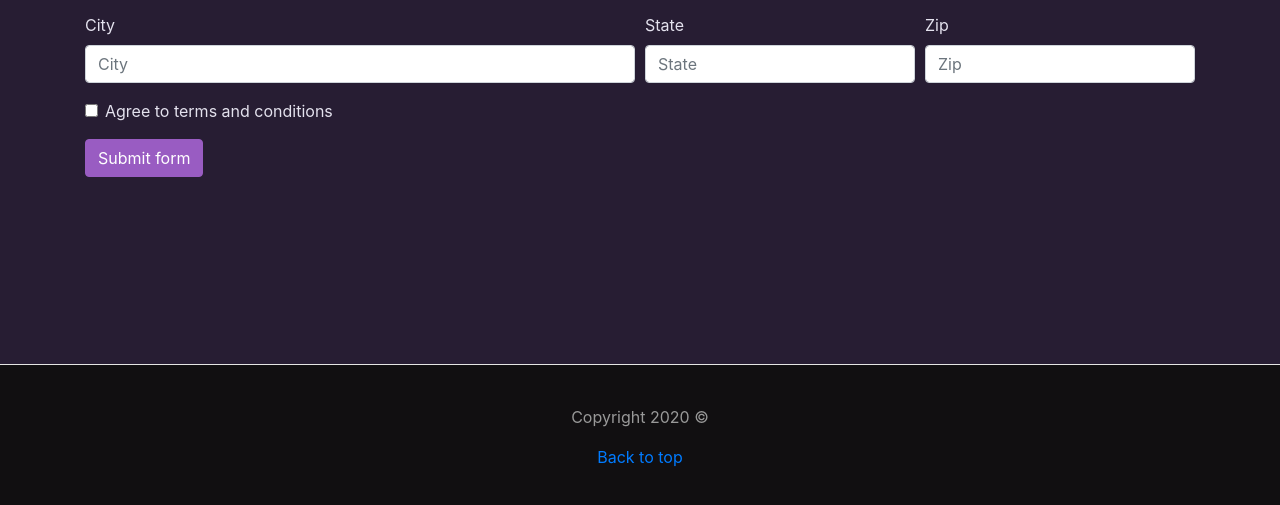
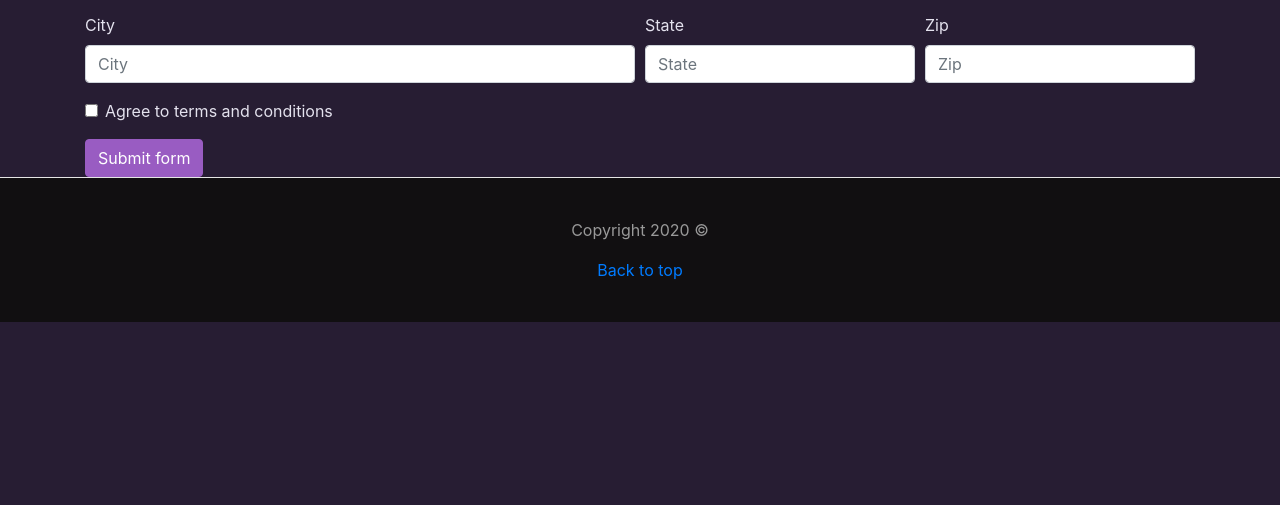
Before and after one commit to Mamad-cloud/Mamad-cloud.github.io, a plain HTML site: page signup.html in a window 1280 px wide. Shown: the part 291-796 px from the top of the page. Drawn offline with nearby package versions, Linux system fonts and the light colour scheme.

Commit message:
ready for class-2

```diff
--- a/signup.html
+++ b/signup.html
@@ -148,7 +148,7 @@
 
 		</main><!-- /.container -->
 
-		<footer class="blog-footer fixed-bottom">
+		<footer class="blog-footer">
 		  <p>Copyright 2020 &copy;</p>
 		  <p>
 			<a href="#">Back to top</a>
```
